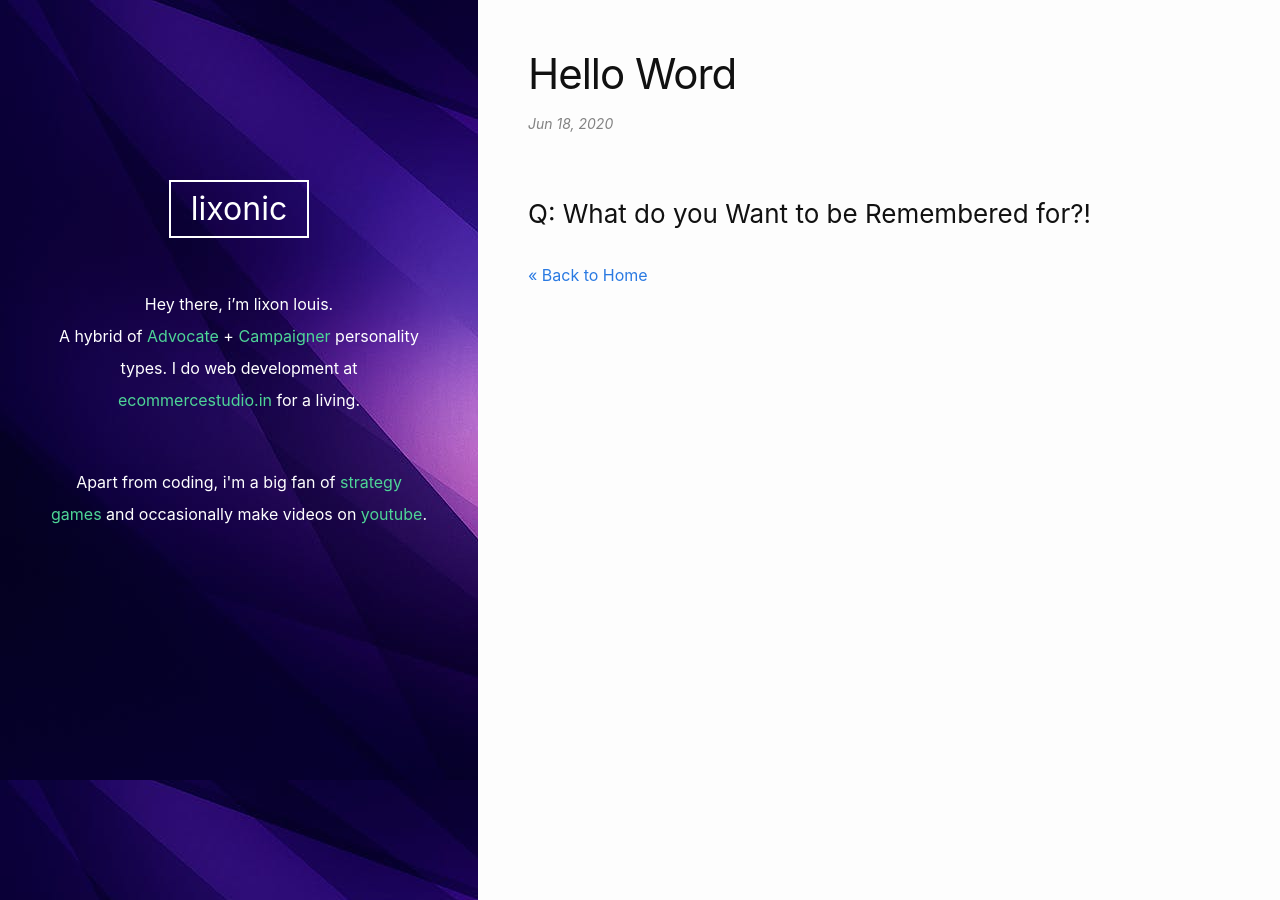
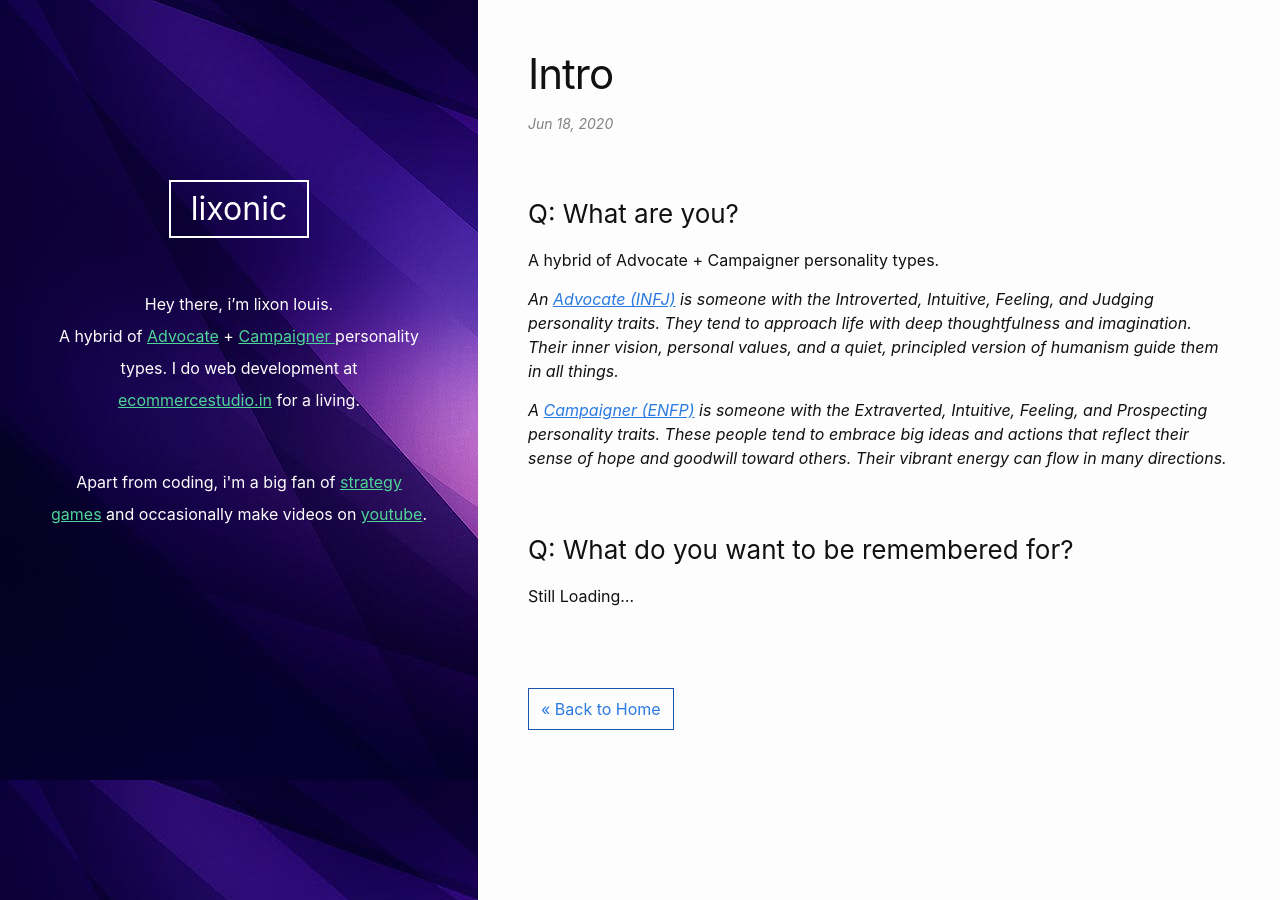
Before and after one commit to lixonic/lixonic, a Jekyll site: the page built from _posts/2020-06-18-welcome-to-jekyll.markdown, in a window 1280 px wide. Built offline with Jekyll 4.4.1, drawn with Linux system fonts in a browser that asks for light colours.

Commit message:
update intro and styles

```diff
--- a/_includes/header.html
+++ b/_includes/header.html
@@ -5,7 +5,7 @@
   <p class="intro">
     Hey there, i’m lixon louis. <br/>A hybrid of
     <a href="https://www.16personalities.com/infj-personality" target="_blank">Advocate</a>  +
-    <a href="https://www.16personalities.com/enfp-personality" target="_blank"> Campaigner </a>personality types.
+    <a href="https://www.16personalities.com/enfp-personality" target="_blank">Campaigner </a>personality types.
 
 
     I do web development at  <a href="https://ecommercestudio.in/" target="_blank">ecommercestudio.in</a> for a living.
@@ -17,4 +17,6 @@
       videos on <a href="https://www.youtube.com/user/lixonicprincipia/videos" target="_blank">
       youtube</a>.
     </p>
+
+
  </header>
--- a/_layouts/post.html
+++ b/_layouts/post.html
@@ -34,6 +34,6 @@ layout: default
   {%- if site.disqus.shortname -%}
     {%- include disqus_comments.html -%}
   {%- endif -%}
-  <a href="/"> &laquo; Back to Home</a>
+  <a class="back-btn" href="/"> &laquo; Back to Home</a>
   <a class="u-url" href="{{ page.url | relative_url }}" hidden></a>
 </article>
--- a/_posts/2020-06-18-welcome-to-jekyll.markdown
+++ b/_posts/2020-06-18-welcome-to-jekyll.markdown
@@ -1,7 +1,19 @@
 ---
 layout: post
-title:  "Hello Word "
+title:  "Intro"
 date:   2020-06-18 14:13:19 +0530
 ---
 
-### Q: What do you Want to be Remembered for?!
+### Q: What are you?
+
+A hybrid of Advocate + Campaigner personality types.
+
+<em>An [Advocate (INFJ)](https://www.16personalities.com/infj-personality) is someone with the Introverted, Intuitive, Feeling, and Judging personality traits. They tend to approach life with deep thoughtfulness and imagination. Their inner vision, personal values, and a quiet, principled version of humanism guide them in all things. </em>
+
+<em> A [Campaigner (ENFP)](https://www.16personalities.com/enfp-personality) is someone with the Extraverted, Intuitive, Feeling, and Prospecting personality traits. These people tend to embrace big ideas and actions that reflect their sense of hope and goodwill toward others. Their vibrant energy can flow in many directions. </em>
+
+
+
+### Q: What do you want to be remembered for?
+
+Still Loading...
--- a/assets/css/style.scss
+++ b/assets/css/style.scss
@@ -9,19 +9,32 @@
   body{
 
     flex-direction: column;
+    .back-btn{
+      border: 1px solid #1756a9;
+      text-decoration: none;
+      padding: 8px 12px;
+      margin-top: 50px;
+      display: inline-block;
 
+    }
     figcaption{
       font-style: italic;
       background: #eee;
       padding: 5px;
     }
-
+    p.small{
+      font-size: 12px;
+      text-align: center;
+    }
     .wrapper{
       background: rgba(0,0,0,.2);
       padding-top: 1rem;
     }
     .grid{
       padding: 20px;
+    }
+    a{
+      text-decoration: underline;
     }
     .one-half{
       padding: 20px;
@@ -35,7 +48,9 @@
         color: #4ed597;
       }
     }
-
+    .post-link{
+      text-decoration: none;
+    }
     .logo{
       border: 2px solid #fff ;
       display: table;
@@ -47,6 +62,8 @@
       }
       a{
         color: #fff;
+        text-decoration: none;
+
       }
     }
 
```
